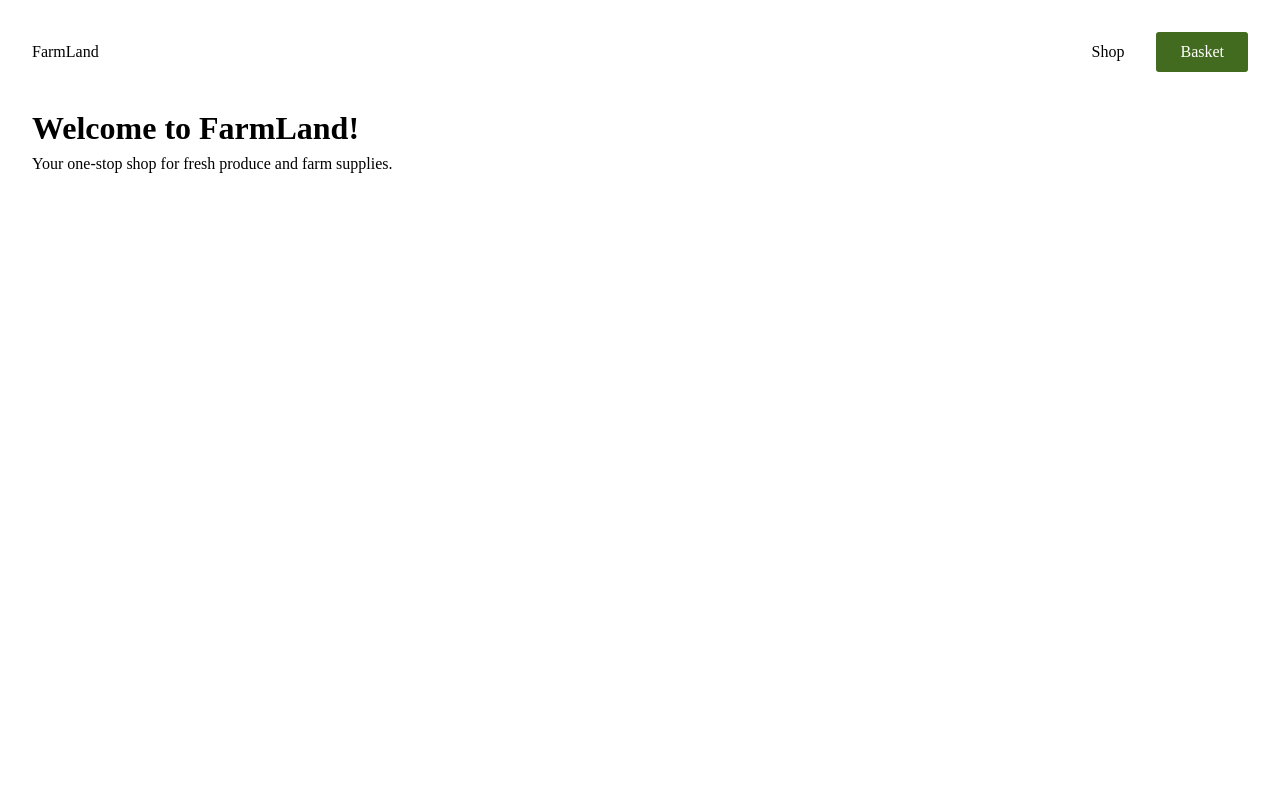
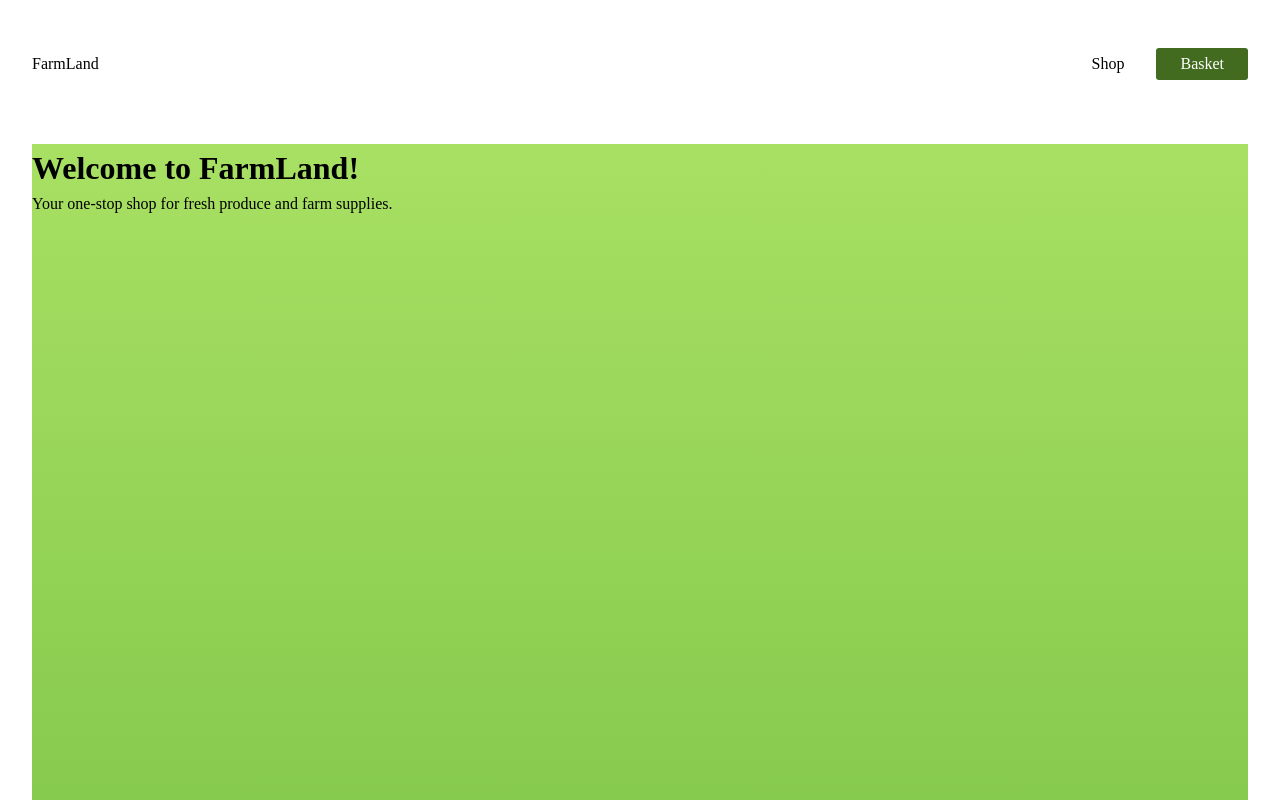
Before and after one commit to Ayoroq/farmLand, a React (Vite) app: page / in a window 1280 px wide. Shown: the top 800 px of the page. Built offline with nearby package versions, Linux system fonts and the light colour scheme.

Commit message:
style: update Navbar styles for improved layout and adjust Home component background

```diff
--- a/src/components/Navbar.module.css
+++ b/src/components/Navbar.module.css
@@ -4,6 +4,11 @@
     justify-content: space-between;
     gap: 2rem;
     align-items: center;
+    position: sticky;
+    top: 0;
+    z-index: 100;
+    background-color: white;
+    padding-block: 1rem 2rem;
 }
 
 .rightNav{
@@ -29,7 +34,7 @@ a{
 .basketBtn{
     background-color: #426B1F;
     border: none;
-    padding: 0.5rem 1.5rem;
+    padding: 0.25rem 1.5rem;
     text-align: center;
     border-radius: 3px;
     cursor: pointer;
--- a/src/pages/Home/Home.module.css
+++ b/src/pages/Home/Home.module.css
@@ -0,0 +1,4 @@
+.main{
+    height: 200vh;
+    background: linear-gradient( #A8E063, #56AB2F);
+}
```
